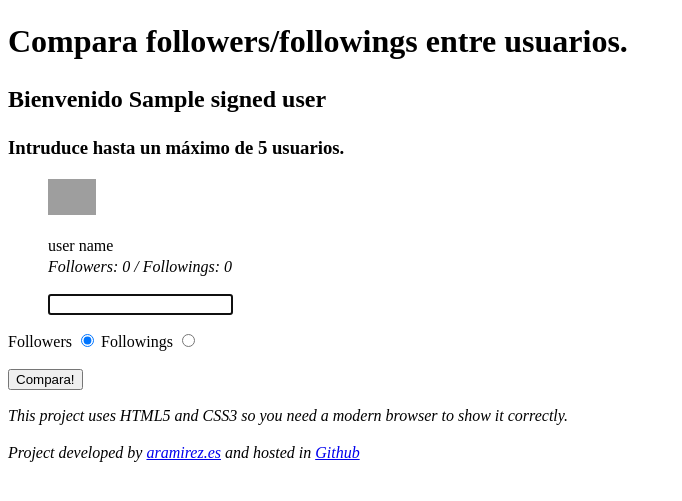
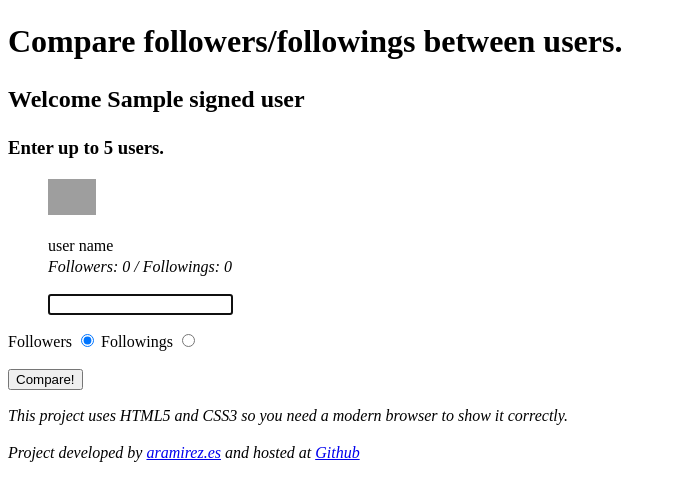
Before and after one commit to aramirez-es/Compare-follows, a PHP site: template views/homepage.twig in a window 1280 px wide. Shown: the top 501 px of the page, without its empty margins (0-682 px from the left). Run offline with PHP 8.4, Linux system fonts and the light colour scheme; the template is opened without the code that fills it: most values are stand-ins (such as "Sample title", 1, 10 or a date in 2020); some libraries are stand-ins or nearby versions; grey boxes are pictures that could not be loaded.

Commit message:
#14 - Added translations for app and comments

```diff
--- a/views/homepage.twig
+++ b/views/homepage.twig
@@ -1,7 +1,7 @@
 {% extends 'layout.twig' %}
 {% block maincontent %}
-<h2>Bienvenido {{ signed_user.screen_name }}</h2>
-<h3>Intruduce hasta un máximo de 5 usuarios.</h3>
+<h2>Welcome {{ signed_user.screen_name }}</h2>
+<h3>Enter up to 5 users.</h3>
 <section id="list_users">
 	<figure id="user_1" class="users_figure">
 		{% set picture = '/images/default-user.png' %}
@@ -32,7 +32,7 @@
 				<input type="radio" name="compare[type][]" value="followings" id="type_followings" />
 			</label>
 		</p>
-		<p><input type="submit" value="Compara!"></p>
+		<p><input type="submit" value="Compare!"></p>
 	</form>
 </section>
 {% endblock maincontent %}
--- a/views/layout.twig
+++ b/views/layout.twig
@@ -2,7 +2,7 @@
 <html>
 	<head>
 		<meta http-equiv="Content-type" content="text/html; charset=utf-8">
-		<title>Compare your friend</title>
+		<title>Compare your friends</title>
 
 		<link rel="stylesheet" href="{{ app.request.getBasePath }}/css/main.css" type="text/css" media="screen" title="main css" charset="utf-8">
 		<link rel="stylesheet" href="http://ajax.googleapis.com/ajax/libs/jqueryui/1.8.14/themes/base/jquery-ui.css" type="text/css" media="screen" charset="utf-8">
@@ -16,7 +16,7 @@
 		<div id="main" class="ui-helper-reset">
 			<header>
 				{% block header %}
-				<h1>Compara followers/followings entre usuarios.</h1>
+				<h1>Compare followers/followings between users.</h1>
 				{% endblock header %}
 			</header>
 			<section>
@@ -33,7 +33,7 @@
 					<em>
 						Project developed by
 						<a href="http://www.aramirez.es" rel="external">aramirez.es</a>
-						and hosted in
+						and hosted at
 						<a href="http://www.github.com/aramirez-es/Compare-follows" rel="external">Github</a>
 					</em>
 				</p>
```
Also changed, not shown: public/index.php (+6 -6 lines).
